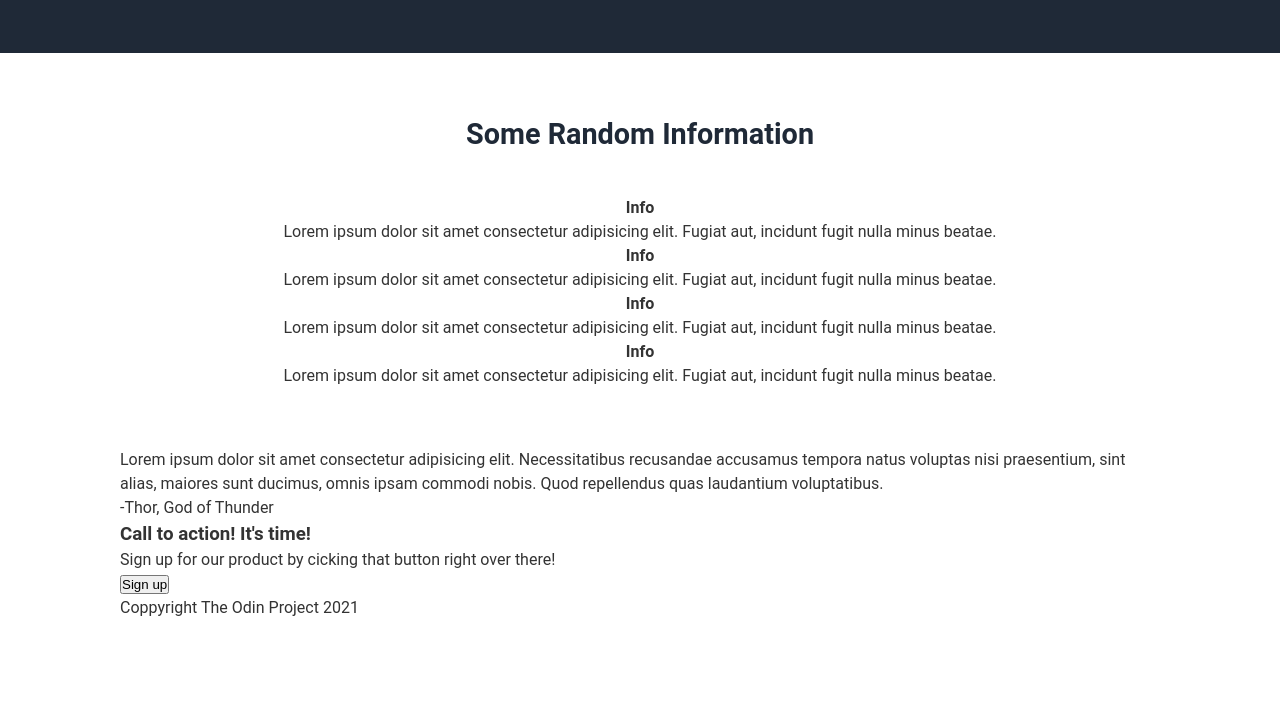
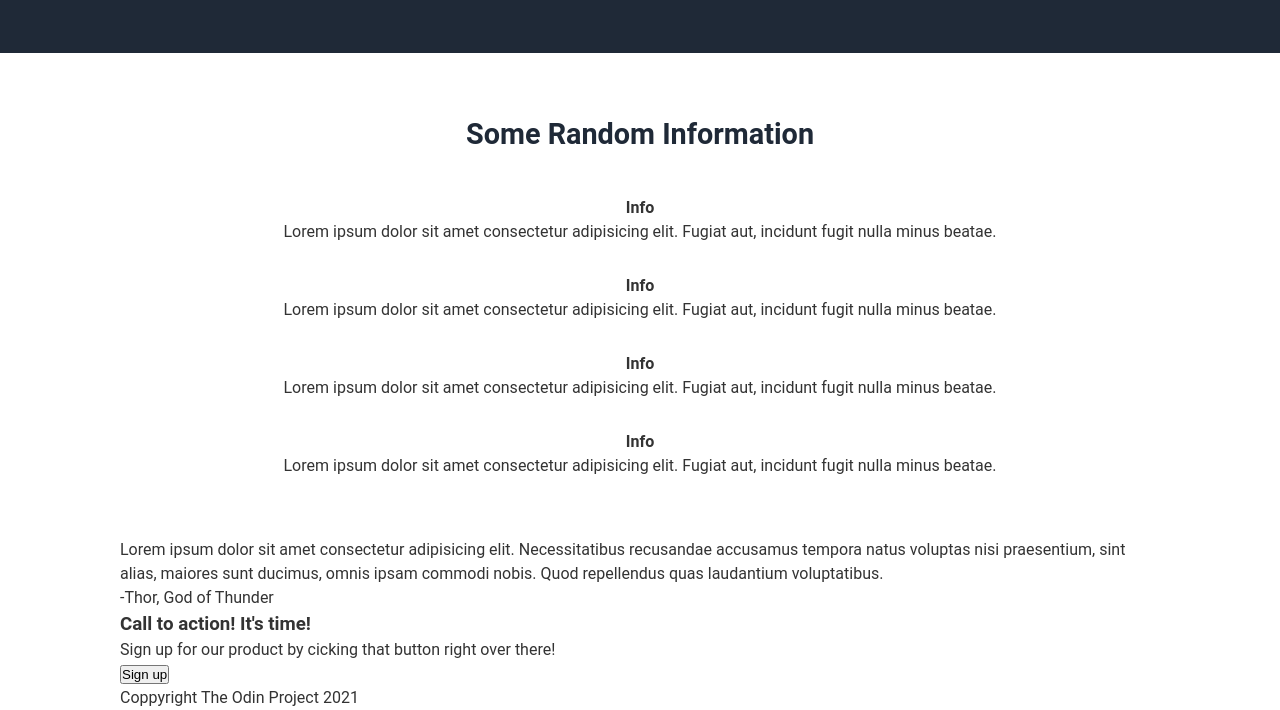
Before and after one commit to codewithprogers/landing-page, a plain HTML site: page index.html in a window 1280 px wide. Shown: the part 427-1137 px from the top of the page. Before the commit the page ends 1047 px from the top, so only its background shows below. Drawn offline with Linux system fonts and the light colour scheme.

Commit message:
style(box-row): add flex layout with gap and wrap
Uses Flexbox to center box elements, adds 30px of gap between them, and
enables wrapping for smaller screens.

```diff
--- a/styles.css
+++ b/styles.css
@@ -107,3 +107,10 @@ a {
   font-weight: bold;
   color: #1F2937;
 }
+
+.box-row {
+  display: flex;
+  justify-content: center;
+  gap: 30px;
+  flex-wrap: wrap;
+}
```
